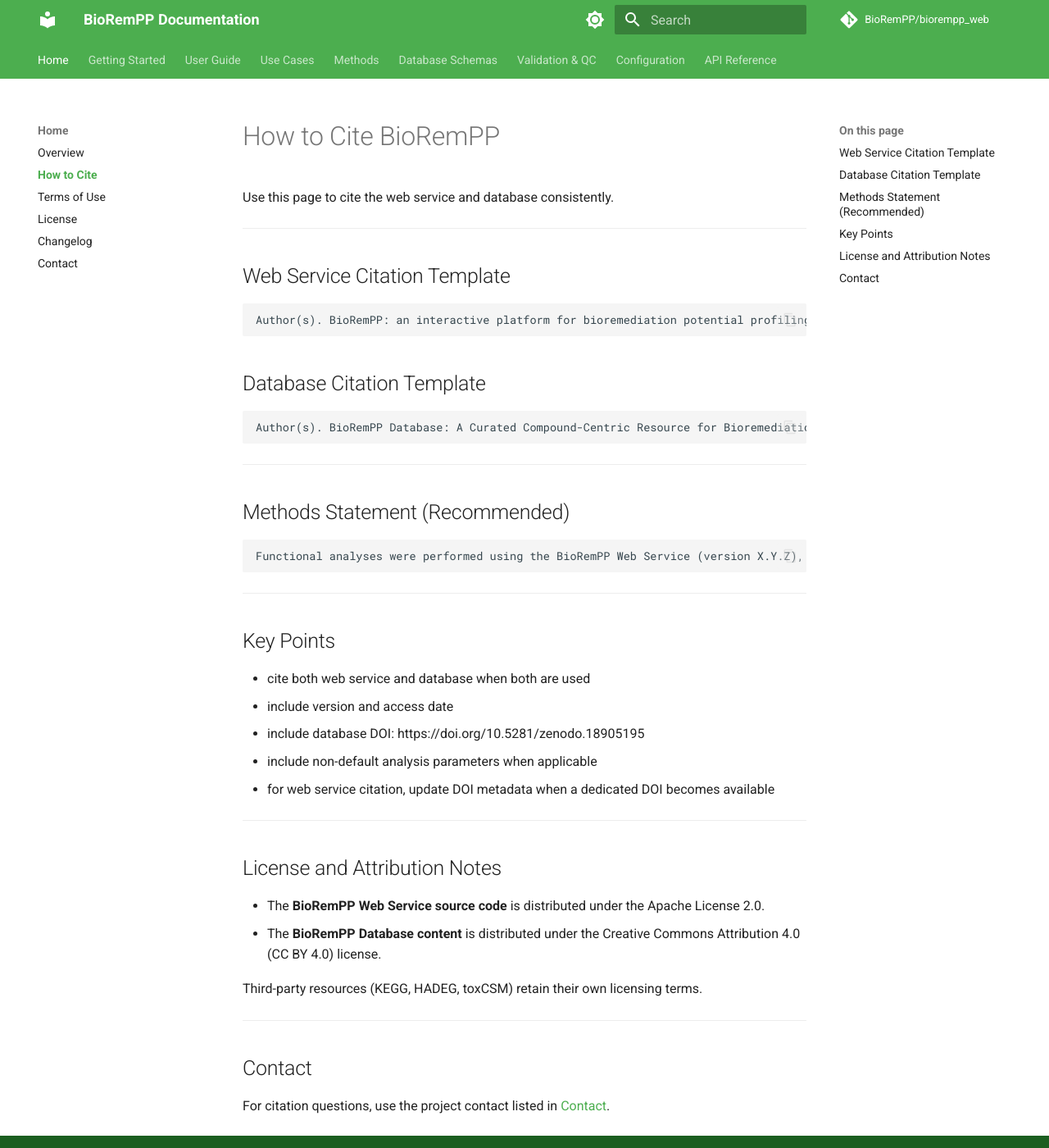
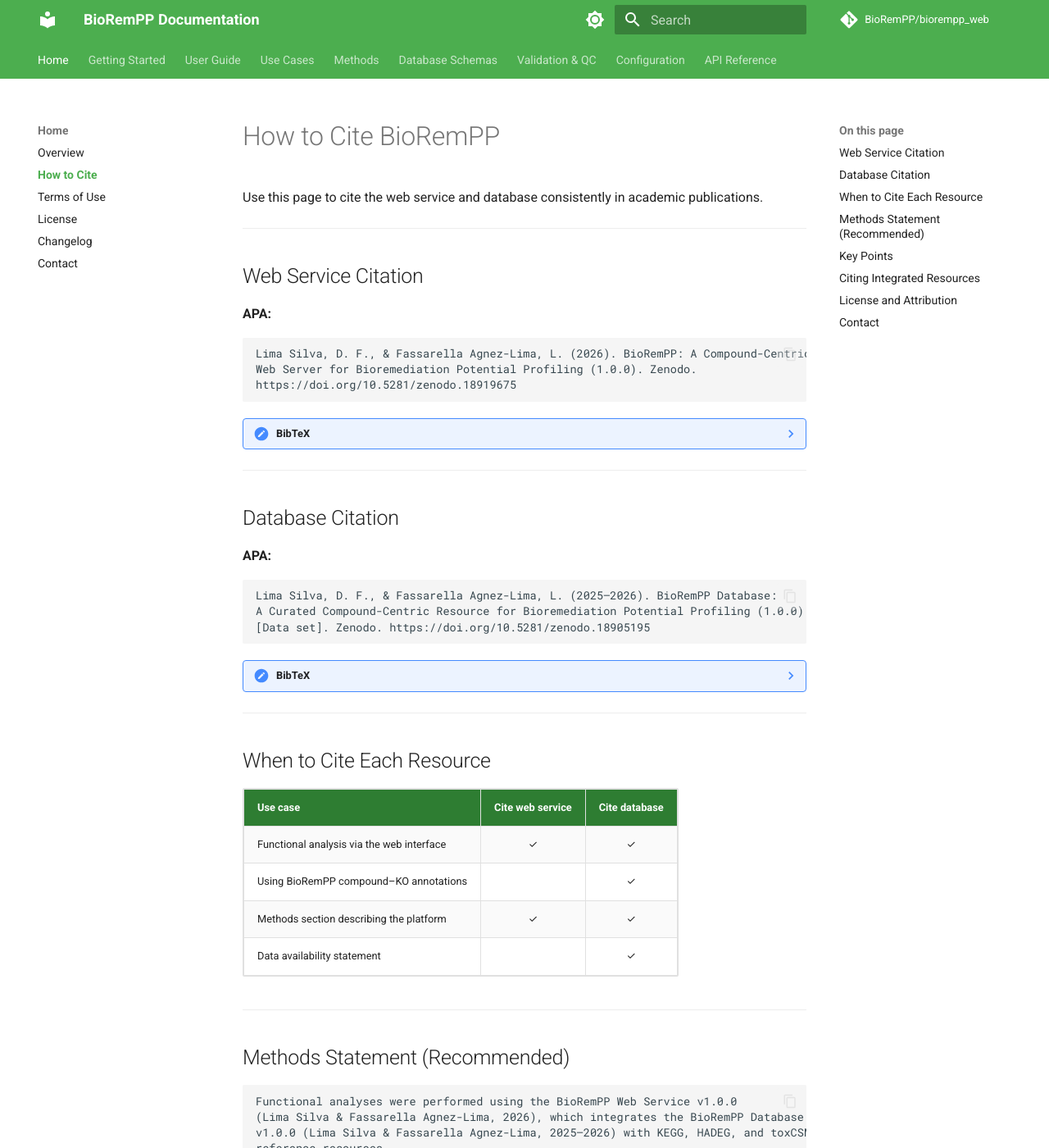
Before and after one commit to BioRemPP/biorempp_web, an MkDocs documentation site: the page built from docs/about/how-to-cite.md, in a window 1280 px wide and 1400 px high. Shown: the whole window at 82% size. Built offline with MkDocs 1.6.1 and Material for MkDocs 9.7.7, drawn with Linux system fonts in a browser that asks for light colours; comment, search, counter and statistics services are not loaded; the version menu is left out; some of the changed text lies outside the part shown.

Commit message:
docs(citation): add official Zenodo DOIs for web service and database
Replace placeholder citation templates with APA and BibTeX records for both Zenodo deposits:
- Web service: doi.org/10.5281/zenodo.18919675 (v1.0.0)
- Database: doi.org/10.5281/zenodo.18905195 (v1.0.0)

````diff
--- a/docs/about/how-to-cite.md
+++ b/docs/about/how-to-cite.md
@@ -1,45 +1,127 @@
 # How to Cite BioRemPP
 
-Use this page to cite the web service and database consistently.
+Use this page to cite the web service and database consistently in academic publications.
 
 ---
 
-## Web Service Citation Template
+## Web Service Citation
+
+**APA:**
 
 ```text
-Author(s). BioRemPP: an interactive platform for bioremediation potential profiling. Year. Available at: [WEB_SERVICE_URL]. Accessed: [DD Month YYYY].
+Lima Silva, D. F., & Fassarella Agnez-Lima, L. (2026). BioRemPP: A Compound-Centric
+Web Server for Bioremediation Potential Profiling (1.0.0). Zenodo.
+https://doi.org/10.5281/zenodo.18919675
 ```
 
-## Database Citation Template
+??? note "BibTeX"
+    ```bibtex
+    @software{limasilva2026biorempp_web,
+      author    = {Lima Silva, D. F. and Fassarella Agnez-Lima, L.},
+      title     = {BioRemPP: A Compound-Centric Web Server for Bioremediation
+                   Potential Profiling},
+      year      = {2026},
+      publisher = {Zenodo},
+      version   = {1.0.0},
+      doi       = {10.5281/zenodo.18919675},
+      url       = {https://doi.org/10.5281/zenodo.18919675}
+    }
+    ```
+
+---
+
+## Database Citation
+
+**APA:**
 
 ```text
-Author(s). BioRemPP Database: A Curated Compound-Centric Resource for Bioremediation Potential Profiling (version X.Y.Z). Year. DOI: https://doi.org/10.5281/zenodo.18905195. License: CC BY 4.0.
+Lima Silva, D. F., & Fassarella Agnez-Lima, L. (2025–2026). BioRemPP Database:
+A Curated Compound-Centric Resource for Bioremediation Potential Profiling (1.0.0)
+[Data set]. Zenodo. https://doi.org/10.5281/zenodo.18905195
 ```
+
+??? note "BibTeX"
+    ```bibtex
+    @dataset{limasilva2025biorempp_db,
+      author    = {Lima Silva, D. F. and Fassarella Agnez-Lima, L.},
+      title     = {BioRemPP Database: A Curated Compound-Centric Resource for
+                   Bioremediation Potential Profiling},
+      year      = {2025},
+      publisher = {Zenodo},
+      version   = {1.0.0},
+      doi       = {10.5281/zenodo.18905195},
+      url       = {https://doi.org/10.5281/zenodo.18905195}
+    }
+    ```
+
+---
+
+## When to Cite Each Resource
+
+| Use case | Cite web service | Cite database |
+|----------|:---:|:---:|
+| Functional analysis via the web interface | ✓ | ✓ |
+| Using BioRemPP compound–KO annotations | | ✓ |
+| Methods section describing the platform | ✓ | ✓ |
+| Data availability statement | | ✓ |
 
 ---
 
 ## Methods Statement (Recommended)
 
 ```text
-Functional analyses were performed using the BioRemPP Web Service (version X.Y.Z), integrating BioRemPP curated content with external reference resources.
+Functional analyses were performed using the BioRemPP Web Service v1.0.0
+(Lima Silva & Fassarella Agnez-Lima, 2026), which integrates the BioRemPP Database
+v1.0.0 (Lima Silva & Fassarella Agnez-Lima, 2025–2026) with KEGG, HADEG, and toxCSM
+reference resources.
 ```
 
 ---
 
 ## Key Points
 
-- cite both web service and database when both are used
-- include version and access date
-- include database DOI: https://doi.org/10.5281/zenodo.18905195
-- include non-default analysis parameters when applicable
-- for web service citation, update DOI metadata when a dedicated DOI becomes available
+- Cite both web service and database when using the online platform
+- Always specify the version used to ensure reproducibility
+- Include the Zenodo DOI for each resource
+- Specify KEGG release version when relevant (BioRemPP DB v1.0.0 uses KEGG Release Dec,25)
+- A peer-reviewed article is under review; this page will be updated upon publication
 
 ---
 
-## License and Attribution Notes
+## Citing Integrated Resources
 
-* The **BioRemPP Web Service source code** is distributed under the Apache License 2.0.
-* The **BioRemPP Database content** is distributed under the Creative Commons Attribution 4.0 (CC BY 4.0) license.
+When results rely on specific integrated databases, cite them directly:
+
+**KEGG:**
+
+```text
+Kanehisa, M., & Goto, S. (2000). KEGG: Kyoto Encyclopedia of Genes and Genomes.
+Nucleic Acids Research, 28(1), 27–30. https://doi.org/10.1093/nar/28.1.27
+```
+
+**HADEG:**
+
+```text
+Rojas-Vargas, J. A., et al. HADEG: A curated hydrocarbon and aerobic degradation
+enzyme and gene database. GitHub. https://github.com/jarojasva/HADEG
+```
+
+**toxCSM:**
+
+```text
+Nguyen, D. T., et al. toxCSM: comprehensive prediction of small molecule toxicity
+profiles. Briefings in Bioinformatics, 23(5), bbac270.
+https://doi.org/10.1093/bib/bbac270
+```
+
+---
+
+## License and Attribution
+
+| Component | License |
+|-----------|---------|
+| **Web Service source code** | Apache License 2.0 |
+| **BioRemPP Database content** | CC BY 4.0 |
 
 Third-party resources (KEGG, HADEG, toxCSM) retain their own licensing terms.
 
@@ -47,4 +129,4 @@ Third-party resources (KEGG, HADEG, toxCSM) retain their own licensing terms.
 
 ## Contact
 
-For citation questions, use the project contact listed in [Contact](contact.md).
+For citation questions, see [Contact](contact.md).
````
Also changed, not shown: CHANGELOG.md (+2 -1 lines), docs/about/changelog.md (+2 -1 lines), docs/index.md (+34 -8 lines), 1 other file.
